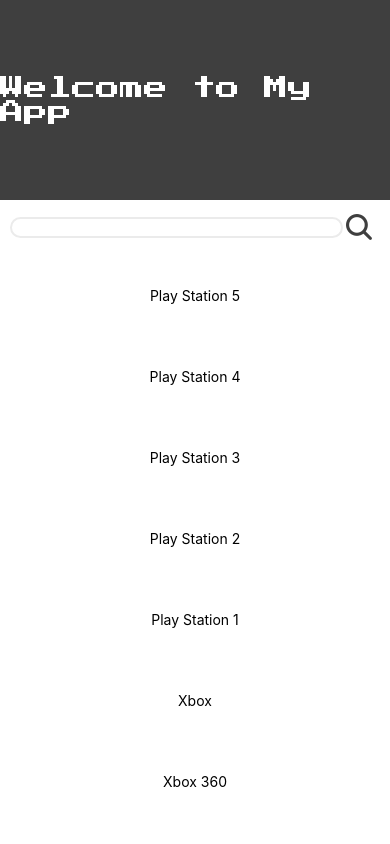
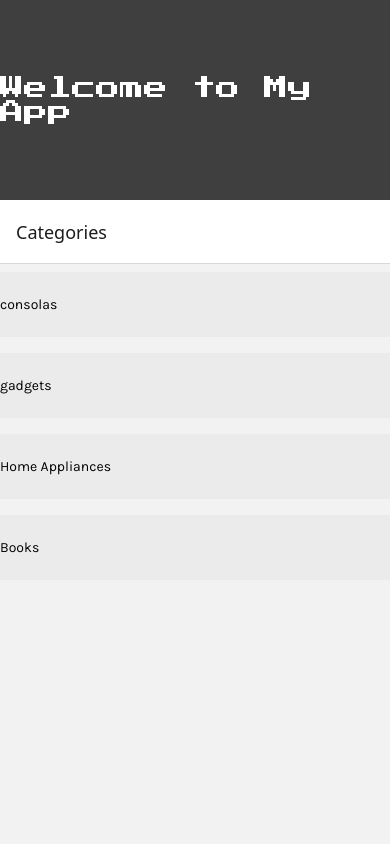
Before and after one commit to JorgeGarnica9/ecommerce, a React Native app: screen /Categories in a window 390 px wide. Shown: the top 844 px of the page. Built offline with nearby package versions, Linux system fonts and the light colour scheme; grey boxes are pictures that could not be loaded.

Commit message:
Implementación de Shop Stack Navigator

```diff
--- a/App.js
+++ b/App.js
@@ -1,17 +1,17 @@
 import { StatusBar } from 'expo-status-bar';
 import { FlatList, Image, StyleSheet, Text, View } from 'react-native';
 import Header from './src/components/Header';
-import CategoriesScreen from './src/screens/CategoriesScreen';
-import ProductsScreen from './src/screens/ProductsScreen';
 import { useState, useEffect } from 'react';
 import { useFonts } from 'expo-font';
 import * as SplashScreen from 'expo-splash-screen';
+import { NavigationContainer } from '@react-navigation/native'
+import ShopStackNavigator from './src/navigation/ShopStackNavigator';
+
 
 SplashScreen.preventAutoHideAsync();
 
 export default function App() {
 
-  const [categorySelected, setCategorySelected] = useState('consolas');
   const [loaded, error] = useFonts({
     'Karla-Bold': require('./assets/fonts/Karla-Bold.ttf'),
     'Karla-Regular': require('./assets/fonts/Karla-Regular.ttf'),
@@ -36,13 +36,10 @@
   return (
     <>
       <Header title="Welcome to My App" />
+      <NavigationContainer>
       <StatusBar style="light" />
-      {
-        categorySelected ?
-        <ProductsScreen category={categorySelected} />
-        :
-        <CategoriesScreen setCategorySelected={setCategorySelected}/>
-      }
+        <ShopStackNavigator />
+      </NavigationContainer>
     </>
   );
 }
--- a/package.json
+++ b/package.json
@@ -9,12 +9,16 @@
     "web": "expo start --web"
   },
   "dependencies": {
+    "@react-navigation/native": "^7.1.14",
+    "@react-navigation/native-stack": "^7.3.21",
     "expo": "~53.0.17",
     "expo-font": "~13.3.2",
     "expo-splash-screen": "~0.30.10",
     "expo-status-bar": "~2.2.3",
     "react": "19.0.0",
     "react-native": "0.79.5",
+    "react-native-safe-area-context": "5.4.0",
+    "react-native-screens": "~4.11.1",
     "react-native-vector-icons": "^10.2.0"
   },
   "devDependencies": {
--- a/src/components/Header.jsx
+++ b/src/components/Header.jsx
@@ -1,10 +1,11 @@
 import { StyleSheet, Text, View } from 'react-native'
 import {colors } from '../global/colors'
 
-const Header = ({title}) => {
+const Header = ({title, subtitle}) => {
   return (
     <View style={styles.container}>
       <Text style={styles.title}>{title}</Text>
+      <Text style={styles.subtitle}>{subtitle}</Text>
     </View>
   )
 }
@@ -22,5 +23,11 @@
         fontSize: 24,
         color: colors.white,
         fontFamily: 'PressStart2P-Regular',
+    },
+     subtitle: {
+        fontSize: 16,
+        color: colors.white,
+        fontFamily: 'PressStart2P-Regular',
     }
+
 })
--- /dev/null
+++ b/src/navigation/ShopStackNavigator.jsx
@@ -0,0 +1,15 @@
+import { createNativeStackNavigator } from '@react-navigation/native-stack';
+import { CategoriesScreen, ProductsScreen, ProductScreen } from '../screens';
+
+const Stack = createNativeStackNavigator();
+
+export default function ShopStackNavigator() {
+  return (
+      <Stack.Navigator
+      initialRouteName='Categories'>
+        <Stack.Screen name="Categories" component={CategoriesScreen} />
+        <Stack.Screen name="Products" component={ProductsScreen} />
+        <Stack.Screen name="Product" component={ProductScreen} />
+      </Stack.Navigator>
+  )
+}
--- /dev/null
+++ b/src/screens/index.js
@@ -0,0 +1,3 @@
+export {default as CategoriesScreen} from './shop/CategoriesScreen';
+export {default as ProductsScreen} from './shop/ProductsScreen';
+export {default as ProductScreen} from './shop/ProductScreen';
--- a/src/screens/CategoriesScreen.jsx
+++ b/src/screens/shop/CategoriesScreen.jsx
@@ -6,13 +6,14 @@
   Image,
   Pressable,
 } from "react-native";
-import categories from "../data/categories.json";
-import FlatCard from "../components/FlatCard";
-import TextKarlaRegular from "../components/TextKarlaRegular";
+import categories from "../../data/categories.json";
+import FlatCard from "../../components/FlatCard";
+import TextKarlaRegular from "../../components/TextKarlaRegular";
 
-const CategoriesScreen = ({ setCategorySelected }) => {
+
+const CategoriesScreen = ({ navigation }) => {
   const renderCategoryItem = ({ item }) => (
-    <Pressable onPress={() => setCategorySelected(item.title)}>
+    <Pressable onPress={() => navigation.navigate("Products", { category: item.title })}>
       <FlatCard>
         <View style={styles.categoryContainer}>
           <TextKarlaRegular>{item.title}</TextKarlaRegular>
--- /dev/null
+++ b/src/screens/shop/ProductScreen.jsx
@@ -0,0 +1,14 @@
+import { StyleSheet, Text, View } from 'react-native'
+
+const ProductScreen = ({route}) => {
+  const { product } = route.params;
+  return (
+    <View>
+      <Text>{product.title}</Text>
+    </View>
+  )
+}
+
+export default ProductScreen
+
+const styles = StyleSheet.create({})
--- a/src/screens/ProductsScreen.jsx
+++ b/src/screens/shop/ProductsScreen.jsx
@@ -1,15 +1,15 @@
-import { StyleSheet, Text, View, FlatList } from 'react-native'
-import products from '../data/products.json';
-import FlatCard from '../components/FlatCard';
-import { colors } from '../global/colors';
+import { StyleSheet, Text, View, FlatList, Pressable } from 'react-native'
+import products from '../../data/products.json';
+import FlatCard from '../../components/FlatCard';
+import { colors } from '../../global/colors';
 import { useEffect, useState } from 'react';
-import Search from '../components/Search';
+import Search from '../../components/Search';
 
-const ProductsScreen = ({category}) => {
+const ProductsScreen = ({navigation, route}) => {
 
     const [productsFiltered, setProductsFiltered] = useState([]);
     const [keyword, setKeyword] = useState('');
-
+   const { category } = route.params;
 
     useEffect(() => {
       const productsFilteredByCategory = products.filter(product => product.category.toLowerCase() === category.toLowerCase())
@@ -27,10 +27,13 @@
 
 
     const renderProductItem = ({ item }) => (
+      <Pressable onPress={() => navigation.navigate('Product',{product:item})}>
+
         <FlatCard style={{backgroundColor: colors.white}}>
             <Text>{item.title}</Text>
 
         </FlatCard>
+        </Pressable>
     )
 
   return (
```
Also changed, not shown: 1 other file (tests, documents, lock files or other folders).
